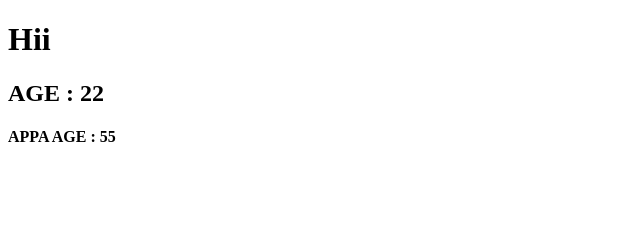
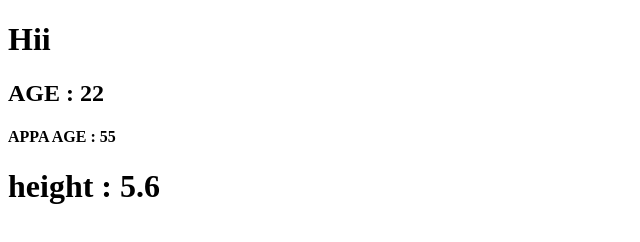
Before and after one commit to Vishwanathanselvamoorthy/GitHub-Practice, a plain HTML site: page src/index.html in a window 1280 px wide. Shown: the whole page, without its empty margins (0-640 px from the left). Drawn offline with Linux system fonts and the light colour scheme.

Commit message:
height update

```diff
--- a/src/index.html
+++ b/src/index.html
@@ -13,5 +13,7 @@
 
     <h4>APPA AGE : 55</h4>
 
+    <h1>height : 5.6</h1>
+
 </body>
 </html>
```
